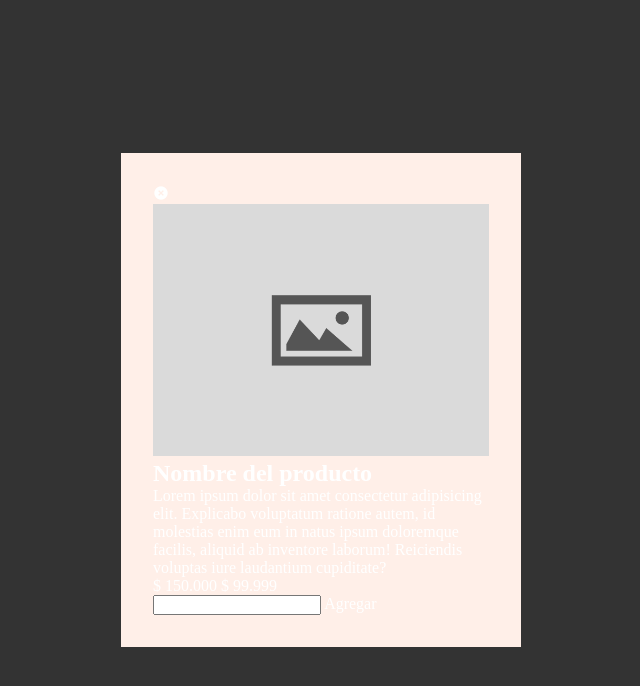
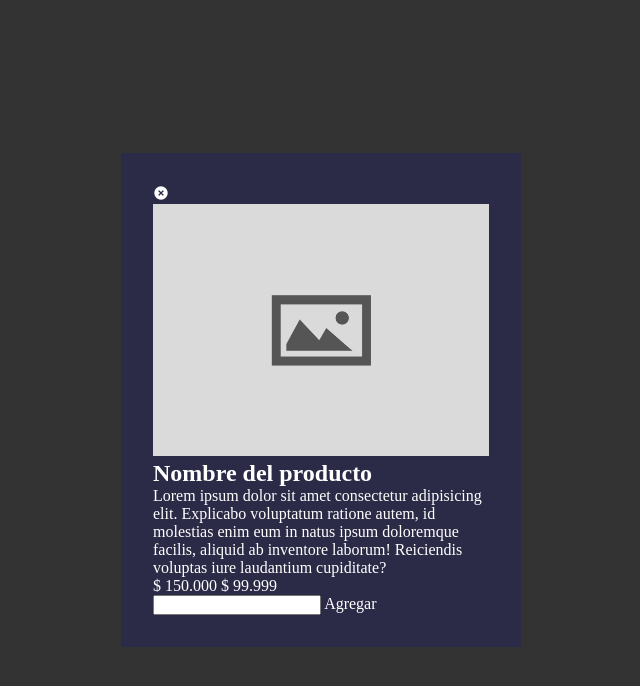
Before and after one commit to JuanSeSaCa/examenHtml5yCss3, a plain HTML site: page pages/seleccion.html in a window 1280 px wide. Shown: the whole page, without its empty margins (319-959 px from the left). Drawn offline with nearby package versions, Linux system fonts and the light colour scheme.

Commit message:
feat: :sparkles: cambio de fondo seleccion porque no se veia

```diff
--- a/css/style.css
+++ b/css/style.css
@@ -123,7 +123,7 @@ color: red;
 
 .seleccion {
     width: 400px;
-    background-color: var(--color-quinto);
+    background-color: var(--color-sexto);
     padding: 2em;
     height: fit-content;
 }
```
